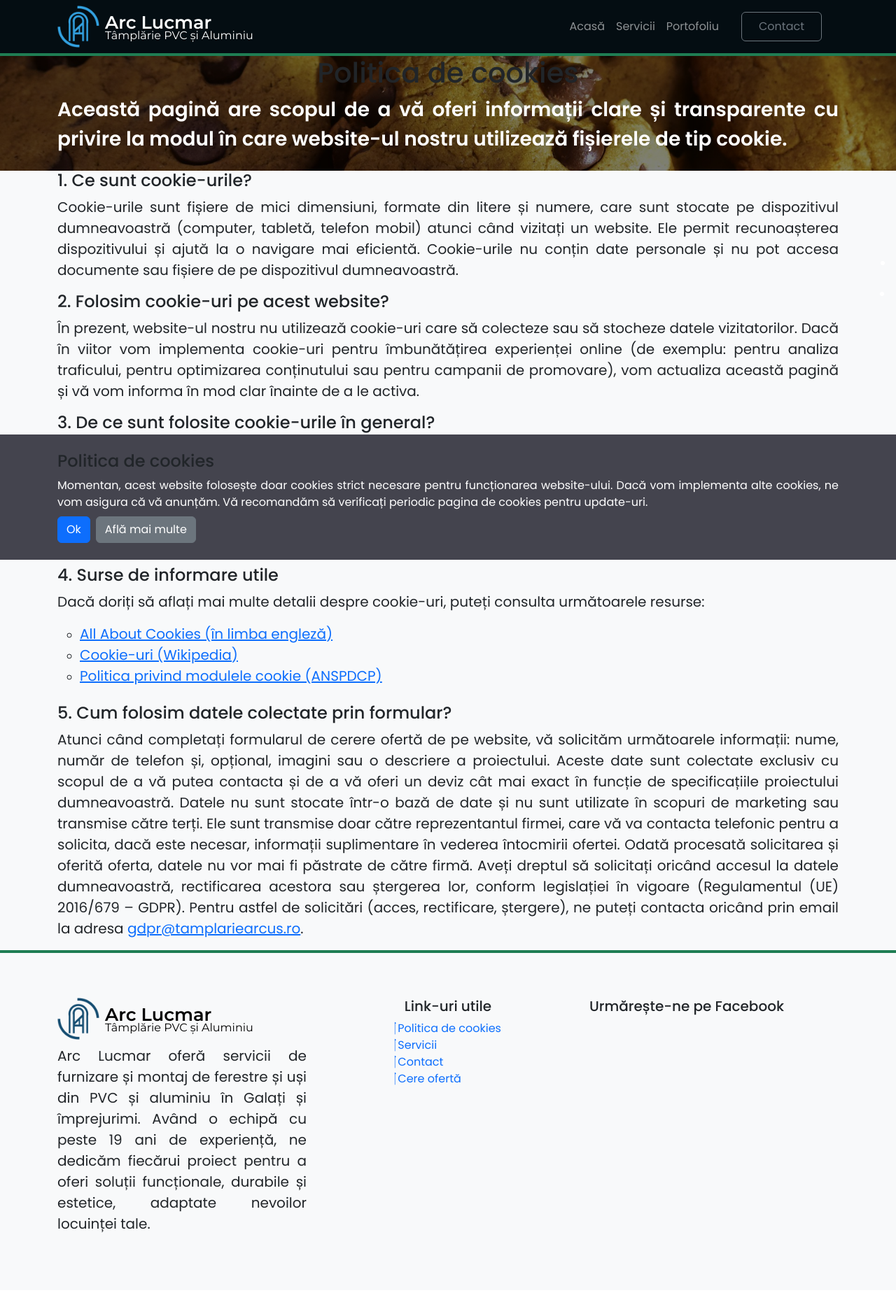
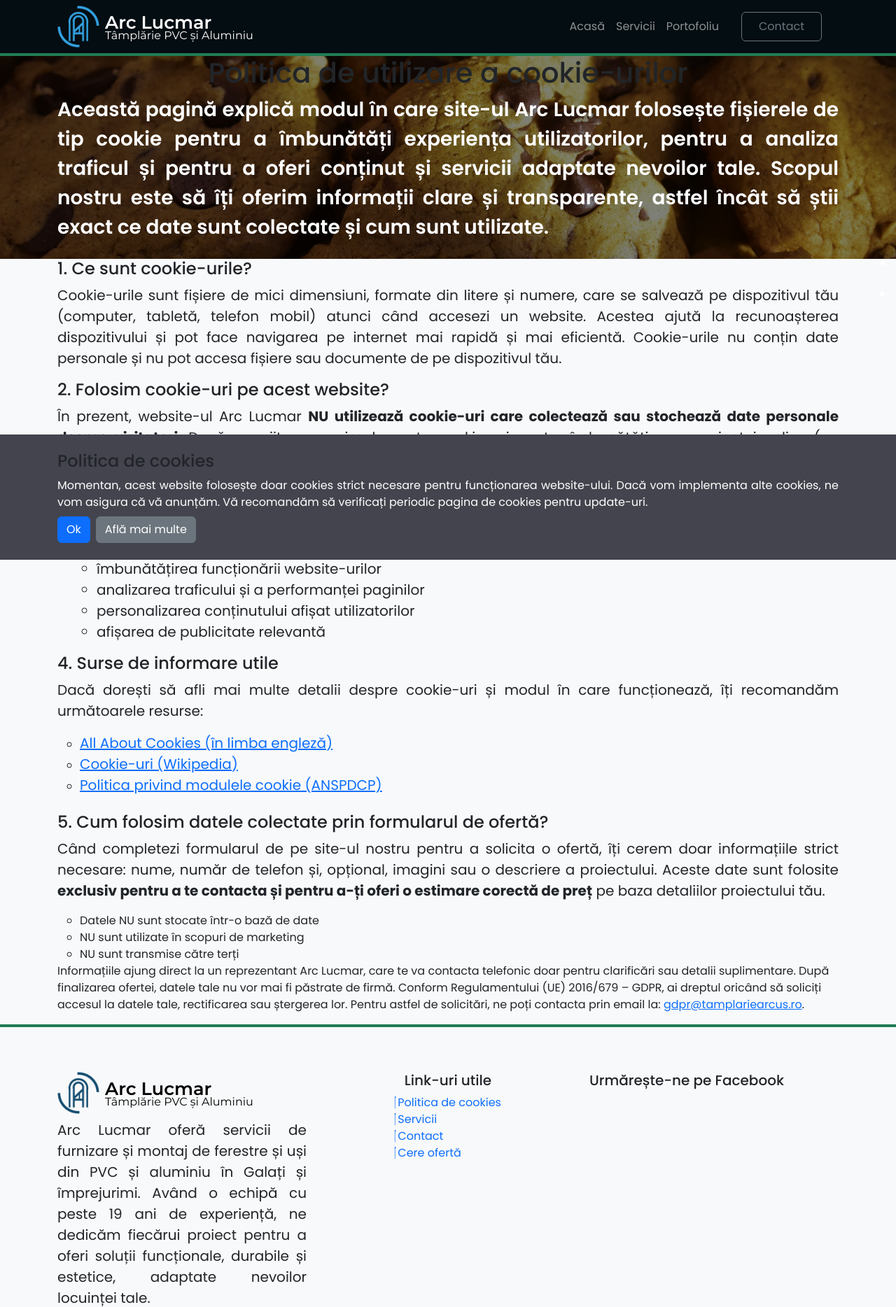
Before and after one commit to DanielDeaconescu/arc_lucmar, a PHP site: page /cookies.php in a window 1280 px wide. Shown: the top 1868 px of the page at 70% size. Before the commit the page ends 1761 px from the top, so only its background shows below. Run offline with PHP 8.4, Linux system fonts and the light colour scheme; style sheets or scripts are compiled from the project's sources; some libraries are stand-ins or nearby versions.

Commit message:
rewritten the remaining pages

```diff
--- a/components/header.php
+++ b/components/header.php
@@ -16,15 +16,18 @@
       break;
     case 'portfolio.php':
       $headerBg = 'header-portfolio';
-      $headerP = 'Bine ați venit în portofoliul nostru! Aici veți descoperi proiectele noastre recente în domeniul ferestrelor și ușilor din PVC și aluminiu, de la concepte personalizate la montaj complet realizat de echipa noastră cu peste 19 ani de experiență. Fiecare proiect reflectă atenția noastră la detalii, colaborarea cu furnizori de încredere și angajamentul pentru soluții durabile și de calitate. Explorați exemplele de mai jos pentru a vedea cum transformăm ideile clienților în rezultate concrete și de încredere.';
+      $headerText = "Portofoliu proiecte ferestre și uși PVC și aluminiu – Arc Lucmar";
+      $headerP = 'Descoperă gama noastră de proiecte relevante în furnizarea și montarea de ferestre și uși PVC și aluminiu. Fiecare lucrare reflectă atenția noastră la detalii, colaborarea cu furnizori de încredere și angajamentul pentru soluții durabile, funcționale și estetice. Aruncă o privire în portofoliul nostru pentru a vedea felul în care Arc Lucmar poate să transforme ideile tale în realitate.';
       break;
     case 'contact.php':
       $headerBg = 'header-contact';
-      $headerP = 'Suntem aici pentru a vă răspunde rapid la orice întrebare și pentru a vă oferi consultanță personalizată pentru ferestrele și ușile dumneavoastră din PVC și aluminiu. Completați formularul de mai jos, sunați-ne sau scrieți-ne pe email și echipa noastră cu peste 19 ani de experiență vă va ajuta să găsiți cea mai bună soluție pentru căminul dumneavoastră. Așteptăm cu interes să colaborăm!';
+      $headerText = "Contactează Arc Lucmar – ferestre și uși PVC și aluminiu";
+      $headerP = 'Suntem aici pentru a vă răspunde rapid la orice întrebare și pentru a vă oferi consultanță personalizată pentru ferestrele și ușile dumneavoastră. Completați formularul de mai jos, sunați-ne sau scrieți-ne pe email și echipa noastră vă va ajuta să găsiți cea mai bună soluție pentru căminul dumneavoastră. Așteptăm cu interes să colaborăm!';
       break;
     case "cookies.php":
       $headerBg = 'header-cookies';
-      $headerP = 'Această pagină are scopul de a vă oferi informații clare și transparente cu privire la modul în care website-ul nostru utilizează fișierele de tip cookie.';
+      $headerText = "Politica de utilizare a cookie-urilor";
+      $headerP = 'Această pagină explică modul în care site-ul Arc Lucmar folosește fișierele de tip cookie pentru a îmbunătăți experiența utilizatorilor, pentru a analiza traficul și pentru a oferi conținut și servicii adaptate nevoilor tale. Scopul nostru este să îți oferim informații clare și transparente, astfel încât să știi exact ce date sunt colectate și cum sunt utilizate.';
   }
 ?>
 
--- a/cookies.php
+++ b/cookies.php
@@ -10,7 +10,7 @@
     <link href="https://fonts.googleapis.com/css2?family=Open+Sans:wght@300;400;500;600;700&display=swap"
         rel="stylesheet" />
     <!-- Turnstile script -->
-    <script src="https://challenges.cloudflare.com/turnstile/v0/api.js" async defer></script>
+    <!-- <script src="https://challenges.cloudflare.com/turnstile/v0/api.js" async defer></script> -->
     <!-- Fontawesome -->
     <link rel="stylesheet" href="css/font-awesome.css" />
     <!-- Bootstrap -->
@@ -29,7 +29,6 @@
 
     <!-- Header -->
     <?php
-      $headerText = "Politica de cookies";
       include "./components/header.php"
      ?>
 
@@ -42,43 +41,44 @@
                         <li class="mb-3">
                             <h4 class="text-dark">1. Ce sunt cookie-urile?</h4>
                             <p class="text-justify fs-5">
-                                Cookie-urile sunt fișiere de mici dimensiuni, formate din litere și numere, care sunt
-                                stocate pe dispozitivul dumneavoastră (computer, tabletă, telefon mobil) atunci când
-                                vizitați un website. Ele permit recunoașterea dispozitivului și ajută la o navigare mai
-                                eficientă.
+                                Cookie-urile sunt fișiere de mici dimensiuni, formate din litere și numere, care se
+                                salvează pe dispozitivul tău (computer, tabletă, telefon mobil) atunci când accesezi un
+                                website. Acestea ajută la recunoașterea dispozitivului și pot face navigarea pe internet
+                                mai rapidă și mai eficientă.
 
-                                Cookie-urile nu conțin date personale și nu pot accesa documente sau fișiere de pe
-                                dispozitivul dumneavoastră.
+                                Cookie-urile nu conțin date personale și nu pot accesa fișiere sau documente de pe
+                                dispozitivul tău.
                             </p>
                         </li>
                         <li class="mb-3">
                             <h4 class="text-dark">2. Folosim cookie-uri pe acest website?</h4>
                             <p class="text-justify fs-5">
-                                În prezent, website-ul nostru nu utilizează cookie-uri care să colecteze sau să stocheze
-                                datele vizitatorilor.
-                                Dacă în viitor vom implementa cookie-uri pentru îmbunătățirea experienței online (de
-                                exemplu: pentru analiza traficului, pentru optimizarea conținutului sau pentru campanii
-                                de promovare), vom actualiza această pagină și vă vom informa în mod clar înainte de a
-                                le activa.
+                                În prezent, website-ul Arc Lucmar <strong>NU utilizează cookie-uri care colectează sau
+                                    stochează
+                                    date personale despre vizitatori</strong>.
+                                Dacă, pe viitor, vom implementa cookie-uri pentru îmbunătățirea experienței online (ex.
+                                analiză de trafic, optimizarea conținutului sau campanii publicitare), această pagină va
+                                fi actualizată, iar tu vei fi informat în mod clar și transparent înainte de activarea
+                                lor.
                             </p>
                         </li>
                         <li class="mb-3">
-                            <h4 class="text-dark">3. De ce sunt folosite cookie-urile în general?</h4>
+                            <h4 class="text-dark">3. La ce sunt folosite cookie-urile în general?</h4>
                             <p class="text-justify fs-5">
-                                La modul general, cookie-urile pot fi utilizate pentru:
+                                În mod obișnuit, cookie-urile sunt utilizate pentru:
                             </p>
                             <ul class="ms-4">
                                 <li class="fs-5">îmbunătățirea funcționării website-urilor</li>
-                                <li class="fs-5">măsurarea traficului și a performanței</li>
-                                <li class="fs-5">personalizarea conținutului</li>
-                                <li class="fs-5">livrarea de publicitate relevantă utilizatorilor</li>
+                                <li class="fs-5">analizarea traficului și a performanței paginilor</li>
+                                <li class="fs-5">personalizarea conținutului afișat utilizatorilor</li>
+                                <li class="fs-5">afișarea de publicitate relevantă</li>
                             </ul>
                         </li>
                         <li class="mb-3">
                             <h4 class="text-dark">4. Surse de informare utile</h4>
                             <p class="text-justify fs-5">
-                                Dacă doriți să aflați mai multe detalii despre cookie-uri, puteți consulta următoarele
-                                resurse:
+                                Dacă dorești să afli mai multe detalii despre cookie-uri și modul în care funcționează,
+                                îți recomandăm următoarele resurse:
                             </p>
                             <ul>
                                 <li>
@@ -99,25 +99,29 @@
                             </ul>
                         </li>
                         <li class="mb-3 my-4">
-                            <h4 class="text-dark" id="gdprinfo">5. Cum folosim datele colectate prin formular?</h4>
+                            <h4 class="text-dark" id="gdprinfo">5. Cum folosim datele colectate prin formularul de
+                                ofertă?</h4>
                             <p class="text-justify fs-5">
-                                Atunci când completați formularul de cerere ofertă de pe website, vă solicităm
-                                următoarele informații: nume, număr de telefon și, opțional, imagini sau o descriere a
-                                proiectului. Aceste date sunt colectate exclusiv cu scopul de a vă putea contacta și de
-                                a vă oferi un deviz cât mai exact în funcție de specificațiile proiectului
-                                dumneavoastră.
+                                Când completezi formularul de pe site-ul nostru pentru a solicita o ofertă, îți cerem
+                                doar informațiile strict necesare: nume, număr de telefon și, opțional, imagini sau o
+                                descriere a proiectului.
 
-                                Datele nu sunt stocate într-o bază de date și nu sunt utilizate în scopuri de marketing
-                                sau transmise către terți. Ele sunt transmise doar către reprezentantul firmei, care vă
-                                va contacta telefonic pentru a solicita, dacă este necesar, informații suplimentare în
-                                vederea întocmirii ofertei.
+                                Aceste date sunt folosite <strong>exclusiv pentru a te contacta și pentru a-ți oferi o
+                                    estimare corectă de preț</strong> pe baza detaliilor proiectului tău.
 
-                                Odată procesată solicitarea și oferită oferta, datele nu vor mai fi păstrate de către
-                                firmă. Aveți dreptul să solicitați oricând accesul la datele dumneavoastră, rectificarea
-                                acestora sau ștergerea lor, conform legislației în vigoare (Regulamentul (UE) 2016/679 –
-                                GDPR). Pentru astfel de solicitări (acces, rectificare, ștergere), ne puteți contacta
-                                oricând prin email la adresa <a
-                                    href="mailto:contact@tamplariearcus.ro">gdpr@tamplariearcus.ro</a>.
+                            <ul>
+                                <li>Datele NU sunt stocate într-o bază de date</li>
+                                <li>NU sunt utilizate în scopuri de marketing</li>
+                                <li>NU sunt transmise către terți</li>
+                            </ul>
+
+                            Informațiile ajung direct la un reprezentant Arc Lucmar, care te va contacta telefonic doar
+                            pentru clarificări sau detalii suplimentare. După finalizarea ofertei, datele tale nu vor
+                            mai fi păstrate de firmă.
+
+                            Conform Regulamentului (UE) 2016/679 – GDPR, ai dreptul oricând să soliciți accesul la
+                            datele tale, rectificarea sau ștergerea lor. Pentru astfel de solicitări, ne poți contacta
+                            prin email la: <a href="mailto:gdpr@tamplariearcus.ro">gdpr@tamplariearcus.ro</a>.
                             </p>
                         </li>
                     </ul>
--- a/scss/styles.scss
+++ b/scss/styles.scss
@@ -1048,6 +1048,11 @@ section {
 }
 
 @media (min-width: 576px) and (max-width: 768px) {
+  // Header
+  .header {
+    padding-top: 3rem !important;
+  }
+
   .footer-about-paragraph {
     font-size: 16px !important;
   }
```
Also changed, not shown: components/call-to-action.php (+8 -7 lines), contact.php (+11 -9 lines), portfolio.php (+4 -6 lines).
